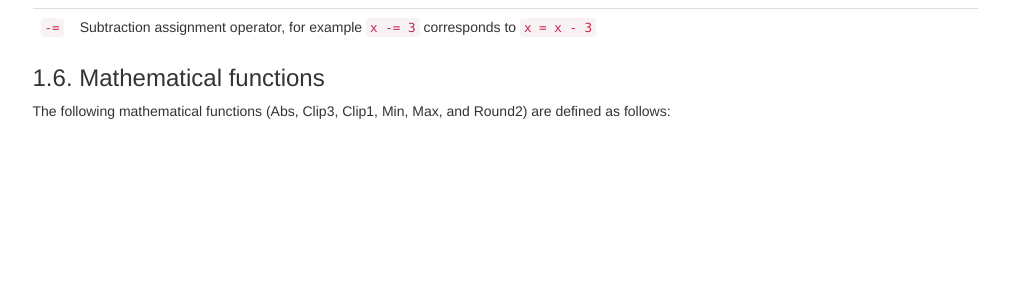
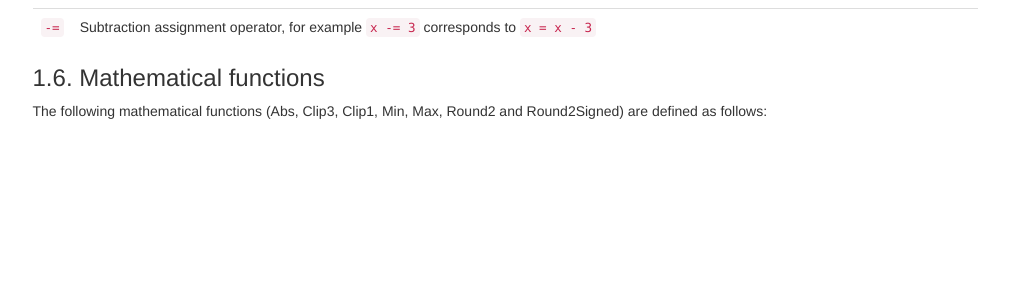
Before and after one commit to AOMediaCodec/av1-spec, a Jekyll site: the page built from 04.conventions.md, in a window 1280 px wide and 900 px high, scrolled down 1556 px. Shown: the part 157-452 px from the top of the window, without its empty margins (135-1144 px from the left). Built offline with Jekyll 4.4.1, drawn with Linux system fonts in a browser that asks for light colours; our own code applies the rules of GitHub Pages for plain Markdown files.

Commit message:
Add PNGs/SVGs for formulae.
These may become useful later. Also call-out Round2Signed formula.

Change-Id: I7de8b69e7205504c6df584c1a7777703c00b3782

```diff
--- a/04.conventions.md
+++ b/04.conventions.md
@@ -84,8 +84,8 @@
 
 ### Mathematical functions
 
-The following mathematical functions (Abs, Clip3, Clip1, Min, Max, and Round2)
-are defined as follows:
+The following mathematical functions (Abs, Clip3, Clip1, Min, Max, Round2
+and Round2Signed) are defined as follows:
 
 <script type="math/asciimath">
 "abs"(x)={[x;,x >= 0],[-x;,x<0]}
```
Also changed, not shown: images/formula-abs.png (added), images/formula-abs.svg (added), images/formula-clip1.png (added), images/formula-clip1.svg (added), images/formula-clip3.png (added), images/formula-clip3.svg (added), images/formula-max.png (added), images/formula-max.svg (added), images/formula-min.png (added), images/formula-min.svg (added), images/formula-round2.png (added), images/formula-round2.svg (added), images/formula-round2signed.png (added), images/formula-round2signed.svg (added).
